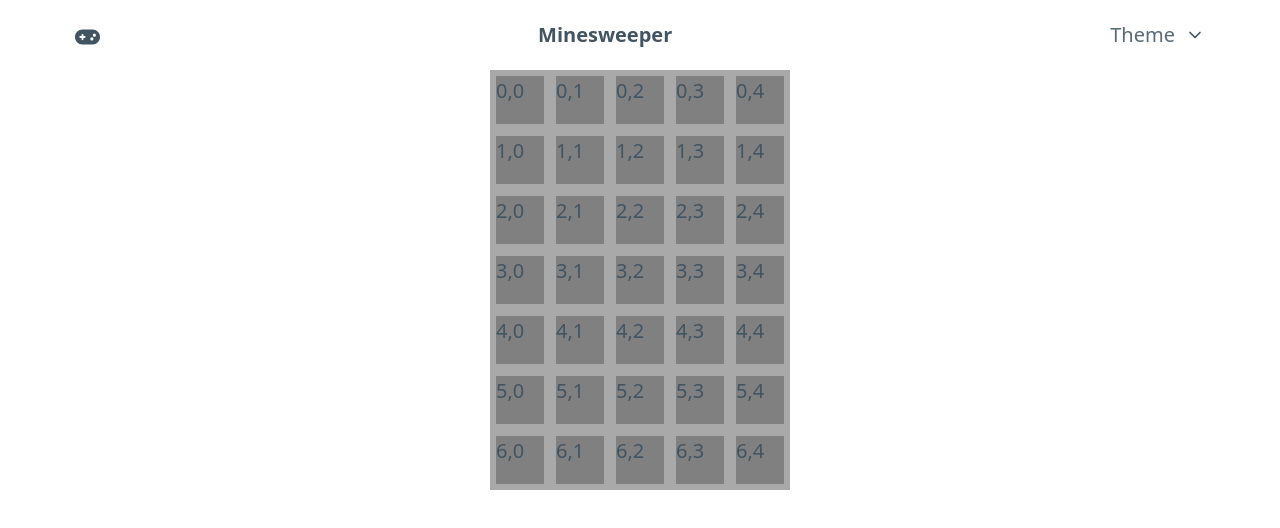
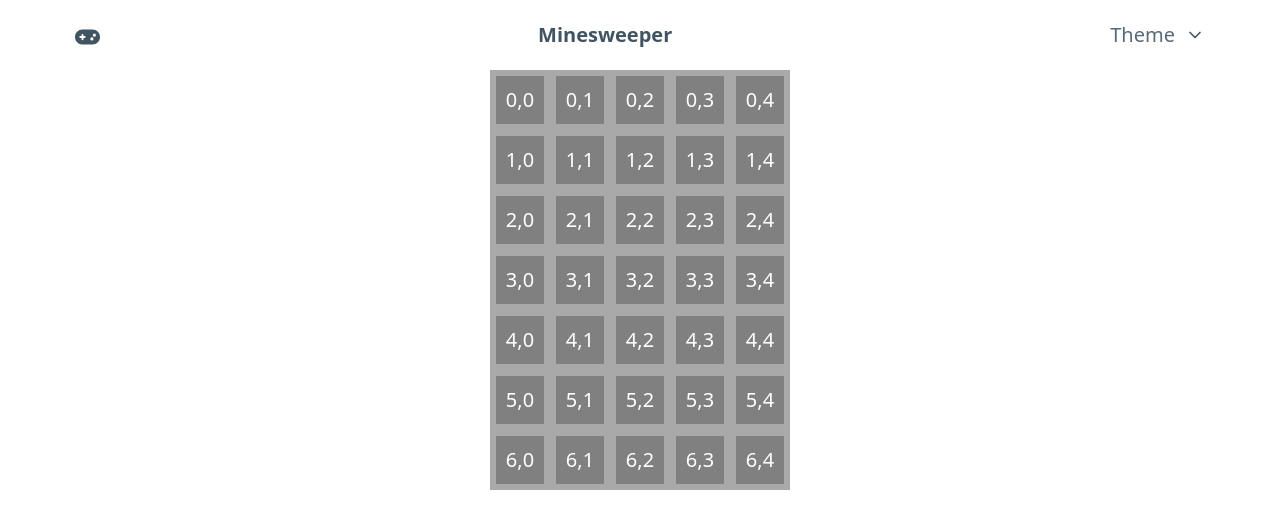
Before and after one commit to aidandenlinger/minesweeper, a Svelte app: page / in a window 1280 px wide. Shown: the top 528 px of the page. Built offline with nearby package versions, Linux system fonts and the light colour scheme.

Commit message:
feat(Cell): make it a button for semantic HTML

```diff
--- a/src/frontend/Cell.svelte
+++ b/src/frontend/Cell.svelte
@@ -13,15 +13,18 @@
   }
 </script>
 
-<div class="cell {cell.status}" on:click={handleClick}>
+<button class="cell {cell.status}" on:click={handleClick}>
   {row},{column}
-</div>
+</button>
 
 <style>
   .cell {
     width: 3rem;
     height: 3rem;
     border: solid 0.3rem darkgray;
+    margin: 0;
+    padding: 0;
+    border-radius: 0;
   }
 
   .hidden {
```
